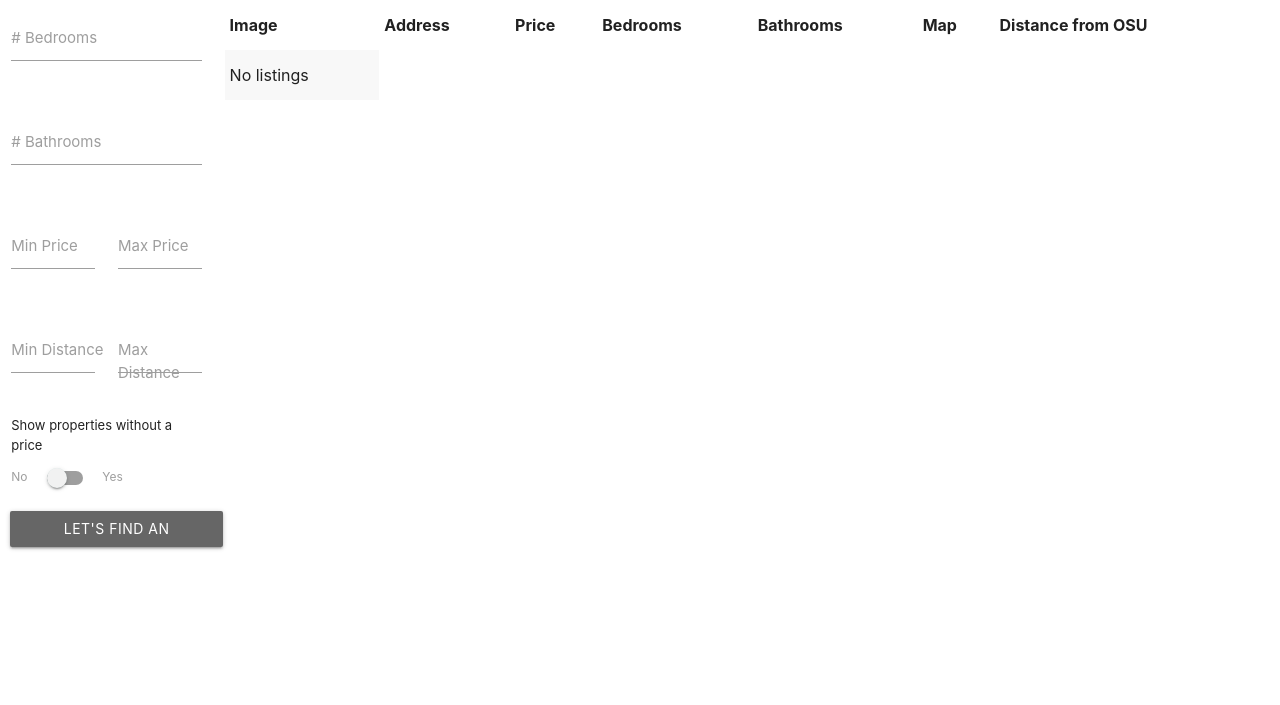
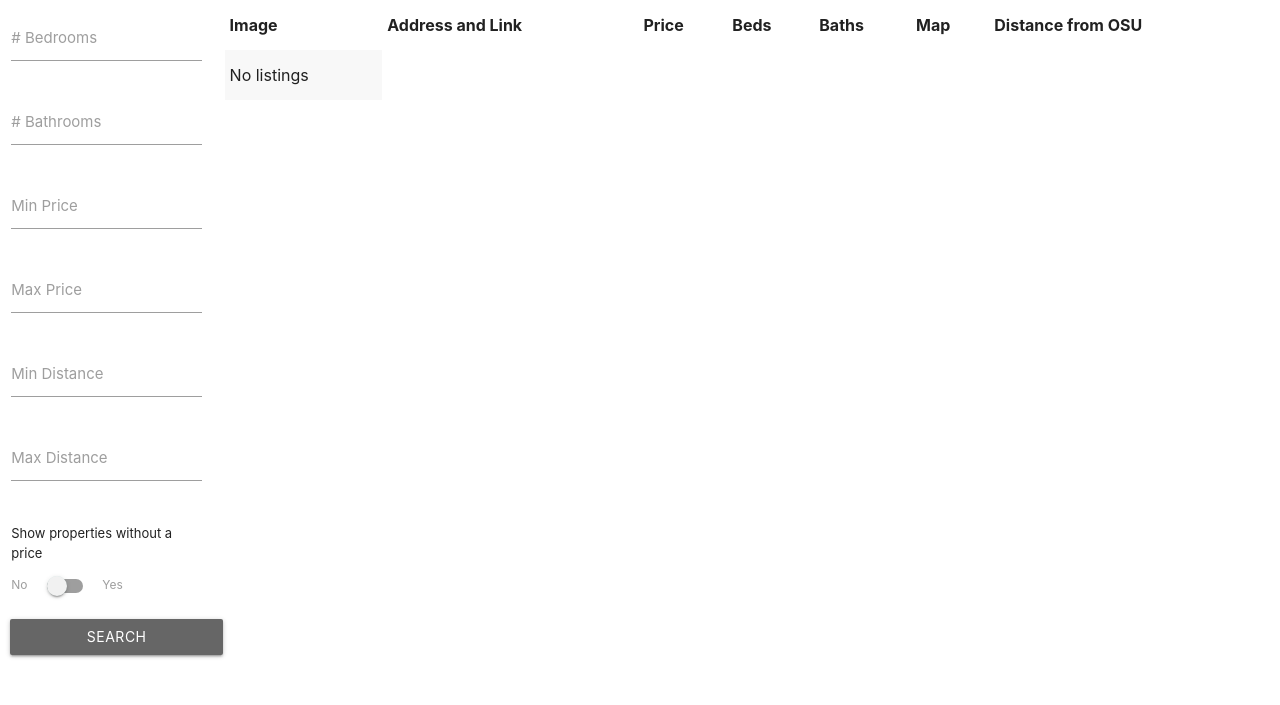
Before and after one commit to maxdg99/off-campus, a Django app: page / in a window 1280 px wide. Shown: the part 384-1089 px from the top of the page. Before the commit the page ends 934 px from the top, so only its background shows below. Run offline with Django 3.2, Linux system fonts and the light colour scheme; data that the repository does not hold is empty; some libraries are stand-ins or nearby versions.

Commit message:
Styling updates

```diff
--- a/apartmentSearchProject/apartmentSearchApp/static/style.css
+++ b/apartmentSearchProject/apartmentSearchApp/static/style.css
@@ -19,3 +19,15 @@
 #bigmap {
     height: 40%
 }
+
+img {
+    max-width: 300px;
+}
+
+.address {
+    font-weight: bold;
+}
+
+.pagination li.active {
+    background-color: #666666;
+}
--- a/apartmentSearchProject/apartmentSearchApp/templates/index.html
+++ b/apartmentSearchProject/apartmentSearchApp/templates/index.html
@@ -42,33 +42,33 @@
                             <input id="bedrooms" type="number" min="0">
                             <label for="password"># Bedrooms</label>
                         </div>
-                    </div>
-                    <div class="row">
+
                         <div class="input-field col s12">
                             <input id="bathrooms" type="number" min="0">
                             <label for="password"># Bathrooms</label>
                         </div>
-                    </div>
-                    <div class="row">
-                        <div class="input-field col s6">
+
+                        <div class="input-field col s12">
                             <input id="min-price" type="number" min="0">
                             <label for="password">Min Price</label>
                         </div>
-                        <div class="input-field col s6">
+
+                        <div class="input-field col s12">
                             <input id="max-price" type="text" min="0">
                             <label for="password">Max Price</label>
                         </div>
-                    </div>
-                    <div class="row">
-                        <div class="input-field col s6">
+
+                        <div class="input-field col s12">
                             <input id="min-distance" type="number" min="0">
                             <label for="password">Min Distance</label>
                         </div>
-                        <div class="input-field col s6">
+
+                        <div class="input-field col s12">
                             <input id="max-distacne" type="number" min="0">
                             <label for="password">Max Distance</label>
                         </div>
                     </div>
+
                     <p id="no-price-switch">Show properties without a price</p>
                     <div class="switch">
                         <label>
@@ -81,7 +81,7 @@
                 </form>
                 <div class="row">
                     <button onclick="reloadWithParams()" class="btn waves-effect waves-light col s12" id="submit">
-                        Let's Find an Apartment!
+                        Search
                     </button>
                 </div>
             </div>
@@ -91,10 +91,10 @@
                     <thead>
                         <tr>
                             <th>Image</th>
-                            <th>Address</th>
+                            <th>Address and Link</th>
                             <th>Price</th>
-                            <th>Bedrooms</th>
-                            <th>Bathrooms</th>
+                            <th>Beds</th>
+                            <th>Baths</th>
                             <th>Map</th>
                             <th>Distance from OSU</th>
                         </tr>
@@ -110,7 +110,7 @@
                             <td>N/A</td>
                             {% endif %}
 
-                            <td><a class="address" href="{{ listing.url }}">{{ listing.address }}</a></td>
+                            <td><a class="address" href="{{ listing.url }}" target="_blank">{{ listing.address }}</a></td>
 
                             {% if listing.price %}
                             <td>${{ listing.price }}</td>
```
